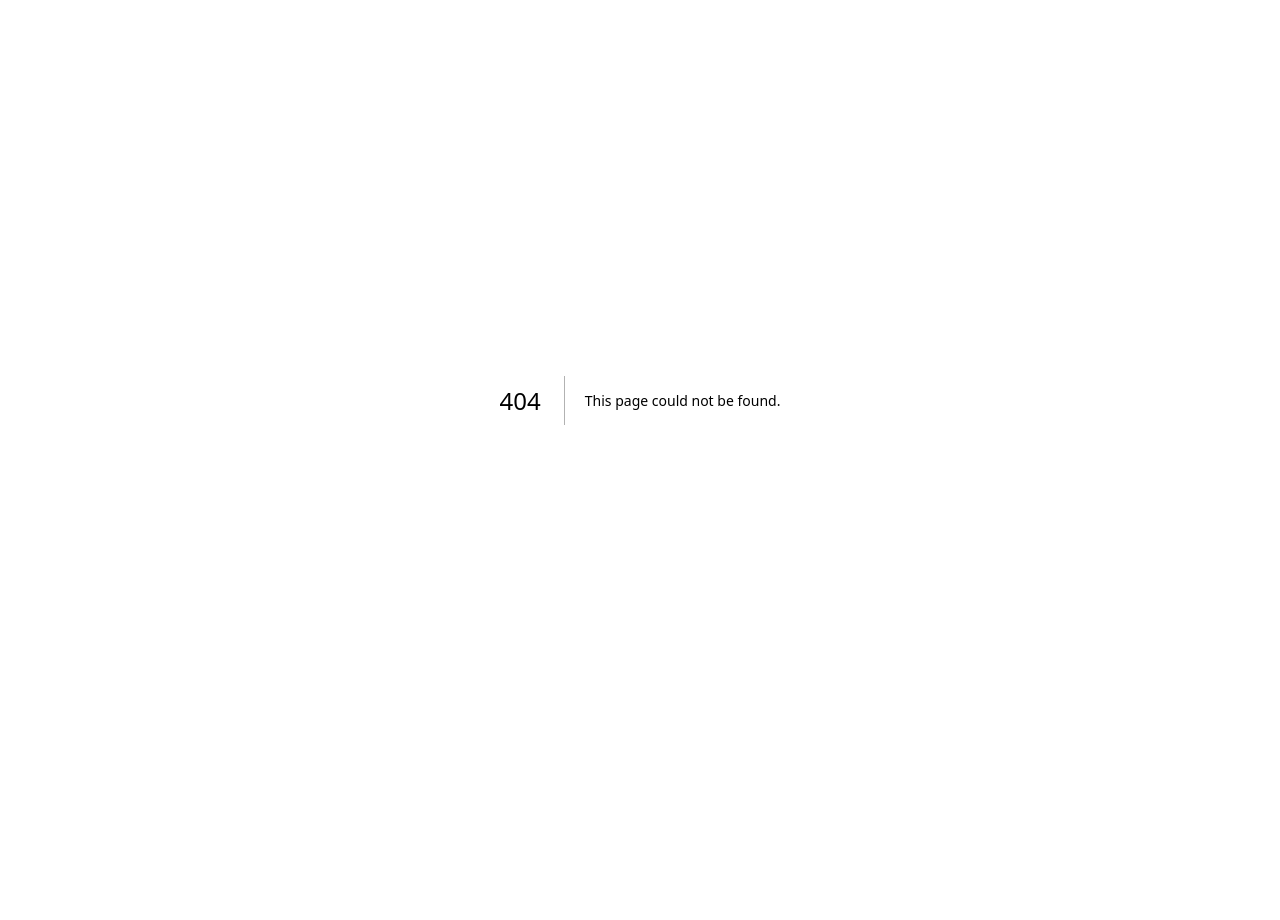
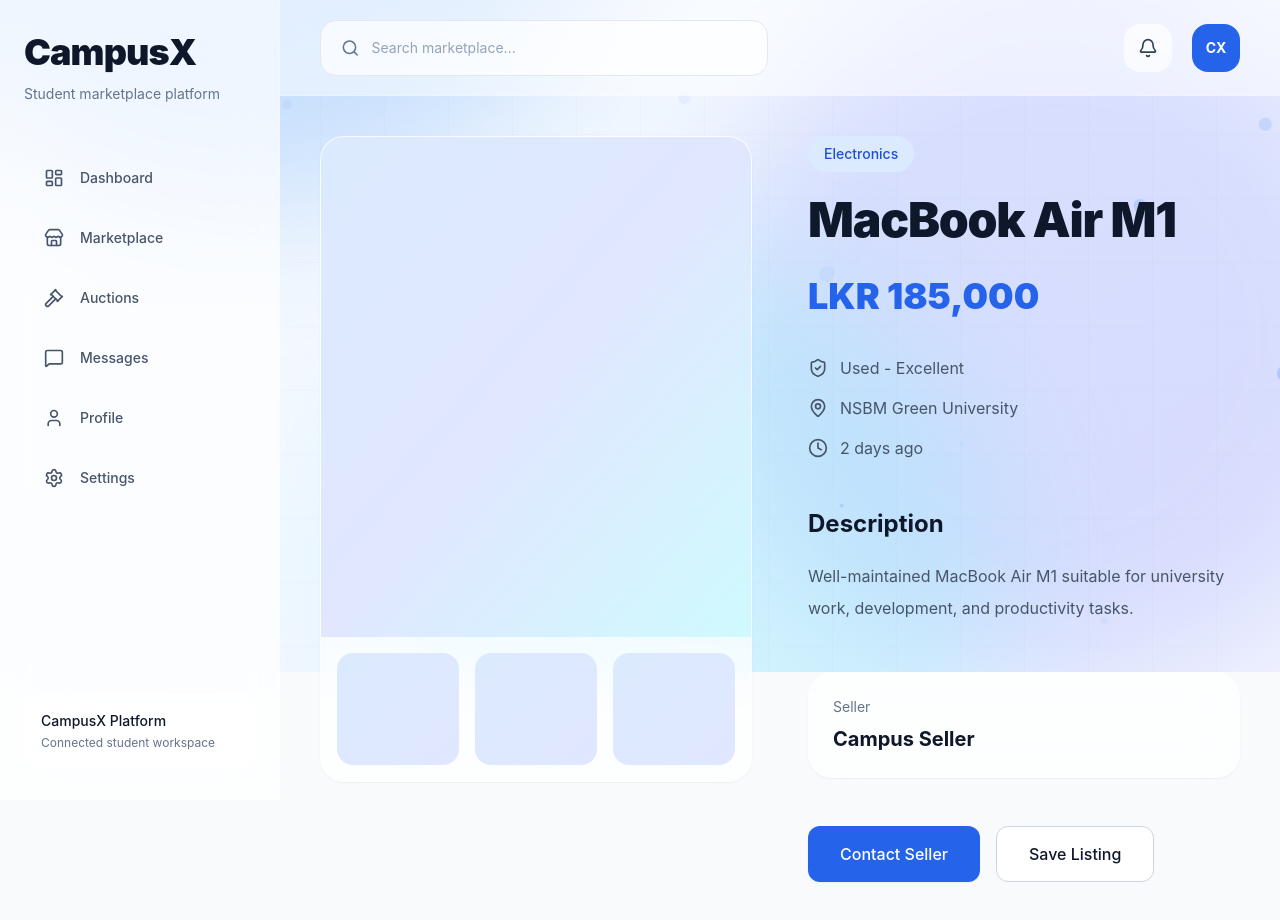
Before and after one commit to Chamindu18/CampusX, a Next.js app in the folder frontend/: page /marketplace/1 in a window 1280 px wide. Before the commit this address had no page. Before the commit the page ends 800 px from the top, so only its background shows below. Built offline with nearby package versions, Linux system fonts and the light colour scheme.

Commit message:
feat: implement dynamic marketplace listing pages

```diff
--- /dev/null
+++ b/frontend/src/app/(platform)/marketplace/[id]/page.tsx
@@ -0,0 +1,180 @@
+/**
+ * Dynamic marketplace listing page.
+ */
+
+import { notFound } from "next/navigation";
+
+import {
+  MapPin,
+  Clock,
+  ShieldCheck,
+} from "lucide-react";
+
+import { mockListings } from "@/constants/mock-listings";
+
+import { Card } from "@/components/ui/Card";
+import { Button } from "@/components/ui/Button";
+
+interface ListingPageProps {
+  params: {
+    id: string;
+  };
+}
+
+export default function ListingPage({
+  params,
+}: ListingPageProps) {
+  /**
+   * Find listing by id.
+   */
+  const listing = mockListings.find(
+    (item) =>
+      item.id === Number(params.id)
+  );
+
+  /**
+   * Handle invalid listing.
+   */
+  if (!listing) {
+    notFound();
+  }
+
+  return (
+    <div className="mx-auto max-w-7xl">
+      <div className="grid gap-14 lg:grid-cols-2">
+        {/* LEFT IMAGE */}
+        <div>
+          <Card
+            className="
+              overflow-hidden
+              border-white/40
+              bg-white/70
+              backdrop-blur-xl
+            "
+          >
+            {/* Main Image */}
+            <div
+              className="
+                h-[500px]
+                bg-gradient-to-br
+                from-blue-100
+                via-indigo-100
+                to-cyan-100
+              "
+            />
+
+            {/* Gallery */}
+            <div className="grid grid-cols-3 gap-4 p-4">
+              {[1, 2, 3].map((item) => (
+                <div
+                  key={item}
+                  className="
+                    h-28
+                    rounded-2xl
+                    bg-gradient-to-br
+                    from-blue-100
+                    to-indigo-100
+                  "
+                />
+              ))}
+            </div>
+          </Card>
+        </div>
+
+        {/* RIGHT CONTENT */}
+        <div>
+          {/* Category */}
+          <div
+            className="
+              inline-flex
+              rounded-full
+              bg-blue-100
+              px-4
+              py-2
+              text-sm
+              font-medium
+              text-blue-700
+            "
+          >
+            {listing.category}
+          </div>
+
+          {/* Title */}
+          <h1 className="mt-6 text-5xl font-black tracking-tight text-slate-900">
+            {listing.title}
+          </h1>
+
+          {/* Price */}
+          <div className="mt-8 text-4xl font-black text-blue-600">
+            {listing.price}
+          </div>
+
+          {/* Meta */}
+          <div className="mt-10 space-y-4">
+            <div className="flex items-center gap-3 text-slate-600">
+              <ShieldCheck className="h-5 w-5" />
+
+              <span>{listing.condition}</span>
+            </div>
+
+            <div className="flex items-center gap-3 text-slate-600">
+              <MapPin className="h-5 w-5" />
+
+              <span>{listing.location}</span>
+            </div>
+
+            <div className="flex items-center gap-3 text-slate-600">
+              <Clock className="h-5 w-5" />
+
+              <span>{listing.posted}</span>
+            </div>
+          </div>
+
+          {/* Description */}
+          <div className="mt-12">
+            <h2 className="text-2xl font-bold text-slate-900">
+              Description
+            </h2>
+
+            <p className="mt-5 leading-8 text-slate-600">
+              {listing.description}
+            </p>
+          </div>
+
+          {/* Seller */}
+          <Card
+            className="
+              mt-12
+              border-white/40
+              bg-white/70
+              p-6
+              backdrop-blur-xl
+            "
+          >
+            <p className="text-sm text-slate-500">
+              Seller
+            </p>
+
+            <h3 className="mt-2 text-xl font-bold text-slate-900">
+              {listing.seller}
+            </h3>
+          </Card>
+
+          {/* Actions */}
+          <div className="mt-12 flex flex-col gap-4 sm:flex-row">
+            <Button size="lg">
+              Contact Seller
+            </Button>
+
+            <Button
+              size="lg"
+              variant="outline"
+            >
+              Save Listing
+            </Button>
+          </div>
+        </div>
+      </div>
+    </div>
+  );
+}
--- a/frontend/src/app/(platform)/marketplace/page.tsx
+++ b/frontend/src/app/(platform)/marketplace/page.tsx
@@ -100,6 +100,7 @@
             price={listing.price}
             condition={listing.condition}
             location={listing.location}
+            id={listing.id}
           />
         ))}
       </div>
--- a/frontend/src/components/ui/MarketplaceCard.tsx
+++ b/frontend/src/components/ui/MarketplaceCard.tsx
@@ -7,6 +7,7 @@
 import { motion } from "framer-motion";
 
 import { Card } from "@/components/ui/Card";
+import Link from "next/link";
 
 interface MarketplaceCardProps {
   title: string;
@@ -14,6 +15,7 @@
   price: string;
   condition: string;
   location: string;
+  id: number;
 }
 
 export function MarketplaceCard({
@@ -22,6 +24,7 @@
   price,
   condition,
   location,
+  id,
 }: MarketplaceCardProps) {
   return (
     <motion.div
@@ -32,6 +35,7 @@
         duration: 0.25,
       }}
     >
+      <Link href={`/marketplace/${id}`}>
         <Card
           className="
             group
@@ -106,7 +110,7 @@
                 {price}
               </span>
 
-            <button
+              <span
                 className="
                   rounded-xl
                   bg-blue-600
@@ -115,15 +119,14 @@
                   text-sm
                   font-medium
                   text-white
-                transition
-                hover:bg-blue-700
                 "
               >
                 View
-            </button>
+              </span>
             </div>
           </div>
         </Card>
+      </Link>
     </motion.div>
   );
 }
--- a/frontend/src/constants/mock-listings.ts
+++ b/frontend/src/constants/mock-listings.ts
@@ -1,7 +1,5 @@
 /**
- * Temporary marketplace listings.
- *
- * Later this will come from backend/database.
+ * Marketplace mock listings.
  */
 
 export const mockListings = [
@@ -12,6 +10,13 @@
     price: "LKR 185,000",
     condition: "Used - Excellent",
     location: "NSBM Green University",
+
+    description:
+      "Well-maintained MacBook Air M1 suitable for university work, development, and productivity tasks.",
+
+    seller: "Campus Seller",
+
+    posted: "2 days ago",
   },
 
   {
@@ -21,6 +26,13 @@
     price: "LKR 4,500",
     condition: "Used - Good",
     location: "University of Colombo",
+
+    description:
+      "Comprehensive data structures and algorithms textbook used for first-year computing modules.",
+
+    seller: "Student Marketplace User",
+
+    posted: "1 week ago",
   },
 
   {
@@ -30,6 +42,13 @@
     price: "LKR 62,000",
     condition: "Used - Excellent",
     location: "SLIIT",
+
+    description:
+      "144Hz gaming monitor with smooth refresh rate and excellent display quality.",
+
+    seller: "Gaming Hub",
+
+    posted: "3 days ago",
   },
 
   {
@@ -39,6 +58,13 @@
     price: "LKR 15,000",
     condition: "Used - Good",
     location: "NSBM Green University",
+
+    description:
+      "Spacious wooden study desk ideal for student apartments and dorm rooms.",
+
+    seller: "Furniture Seller",
+
+    posted: "5 days ago",
   },
 
   {
@@ -48,6 +74,13 @@
     price: "LKR 120,000",
     condition: "Used - Excellent",
     location: "University of Moratuwa",
+
+    description:
+      "iPad Air in excellent condition, perfect for note-taking and digital studying.",
+
+    seller: "Tech Student",
+
+    posted: "1 day ago",
   },
 
   {
@@ -57,5 +90,12 @@
     price: "LKR 18,000",
     condition: "New",
     location: "APIIT",
+
+    description:
+      "Mechanical keyboard with tactile switches and RGB lighting.",
+
+    seller: "Keyboard Store",
+
+    posted: "4 days ago",
   },
 ];
```
Lines whose indentation alone changed are shown as unchanged.
